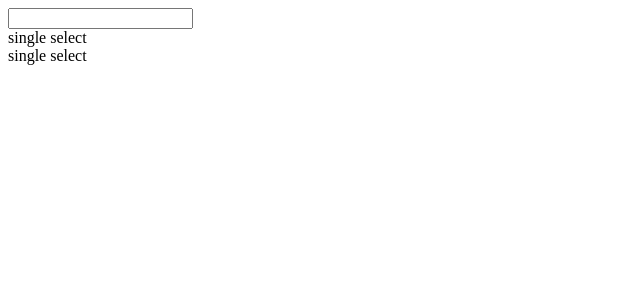
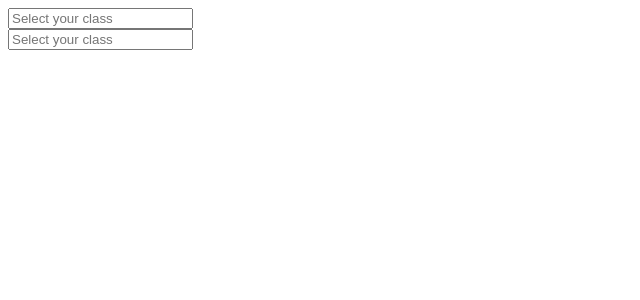
Before and after one commit to mahakmakharia/select-FE-component, a React (Create React App) app: page / in a window 1280 px wide. Shown: the top 300 px of the page, without its empty margins (0-640 px from the left). Built offline with nearby package versions, Linux system fonts and the light colour scheme.

Commit message:
add: basic structure and toggle

```diff
--- a/src/App.tsx
+++ b/src/App.tsx
@@ -1,10 +1,30 @@
 import React from "react";
 import SelectBox from "./components/select-box/SelectBox";
+import { DropDownItemList } from "./interfaces/DropDownItem";
 
 function App() {
+  const items: DropDownItemList = [
+    {
+      id: 0,
+      value: "First Standard",
+      shortHand: "First st",
+    },
+    {
+      id: 1,
+      value: "Second Standard",
+      shortHand: "Second",
+    },
+    {
+      id: 2,
+      value: "Third Standard",
+      shortHand: "Third st",
+    },
+  ];
+
   return (
     <>
-      <SelectBox />
+      <SelectBox multiSelect={false} items={items} />
+      <SelectBox multiSelect={true} items={items} />
     </>
   );
 }
--- a/src/components/select-box/MultiSelectItem.tsx
+++ b/src/components/select-box/MultiSelectItem.tsx
@@ -1,7 +1,7 @@
 import React from "react";
 
 const MultiSelectItem = () => {
-  return <div>single select</div>;
+  return <div>multi select</div>;
 };
 
 export default MultiSelectItem;
--- a/src/components/select-box/SelectBox.tsx
+++ b/src/components/select-box/SelectBox.tsx
@@ -1,24 +1,56 @@
-import React, { useState } from "react";
+import React, { useState, useRef, useEffect } from "react";
 import MultiSelectItem from "./MultiSelectItem";
 import SingleSelectItem from "./SingleSelectItem";
+import { DropDownItemList } from "../../interfaces/DropDownItem";
 
-const SelectBox = () => {
+interface SelectBoxProps {
+  multiSelect: boolean;
+  items: DropDownItemList;
+}
+
+const SelectBox = ({ multiSelect = false, items }: SelectBoxProps) => {
   const [open, setOpen] = useState(false);
+  // const [clickedOutside, setClickedOutside] = useState(false);
   const [selected, setSelected] = useState("");
+
+  const myRef = useRef<HTMLInputElement>(null);
+
   const toggleState = () => setOpen(!open);
+  const handleClickOutside = (e: any) => {
+    if (myRef && !myRef?.current?.contains(e.target)) setOpen(false);
+  };
+
+  useEffect(() => {
+    document.addEventListener("mousedown", handleClickOutside);
+    return () => document.removeEventListener("mousedown", handleClickOutside);
+  });
 
   return (
     <>
-      <div className='inputField'>
-        <input></input>
+      <div
+        role='button'
+        onKeyPress={() => toggleState()}
+        onClick={() => toggleState()}
+        className='inputField'
+      >
+        <input
+          ref={myRef}
+          value={selected}
+          placeholder='Select your class'
+        ></input>
         <div className='icon'></div>
       </div>
-      <div className='singleSelect'>
-        <SingleSelectItem />
-      </div>
-      <div className='multiSelect'>
-        <MultiSelectItem />
-      </div>
+      {open ? (
+        multiSelect ? (
+          <div className='multiSelect'>
+            <MultiSelectItem />
+          </div>
+        ) : (
+          <div className='singleSelect'>
+            <SingleSelectItem />
+          </div>
+        )
+      ) : null}
     </>
   );
 };
--- /dev/null
+++ b/src/interfaces/DropDownItem.ts
@@ -0,0 +1,7 @@
+export interface DropDownItem {
+  id: number;
+  value: String;
+  shortHand: String;
+}
+
+export type DropDownItemList = DropDownItem[];
```
